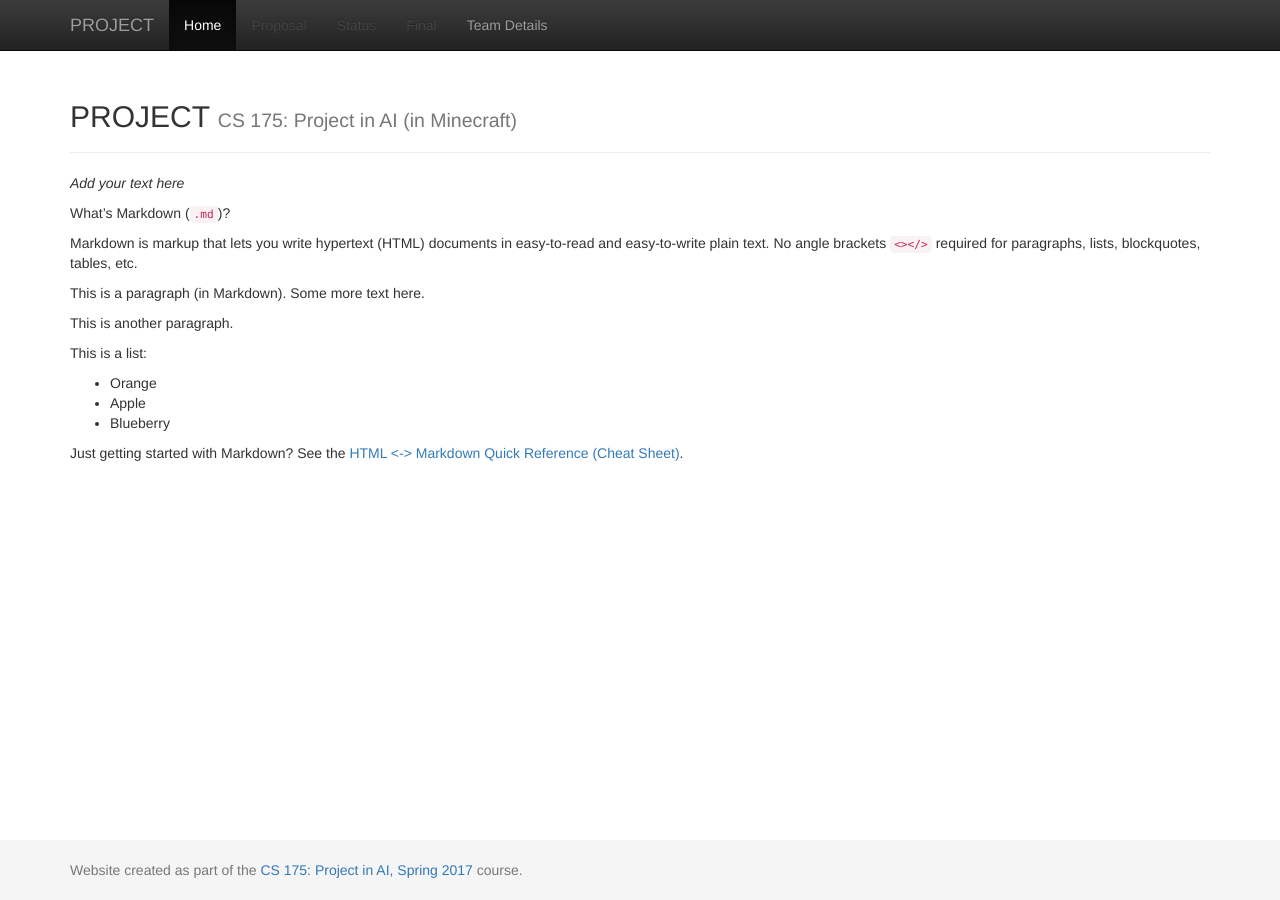
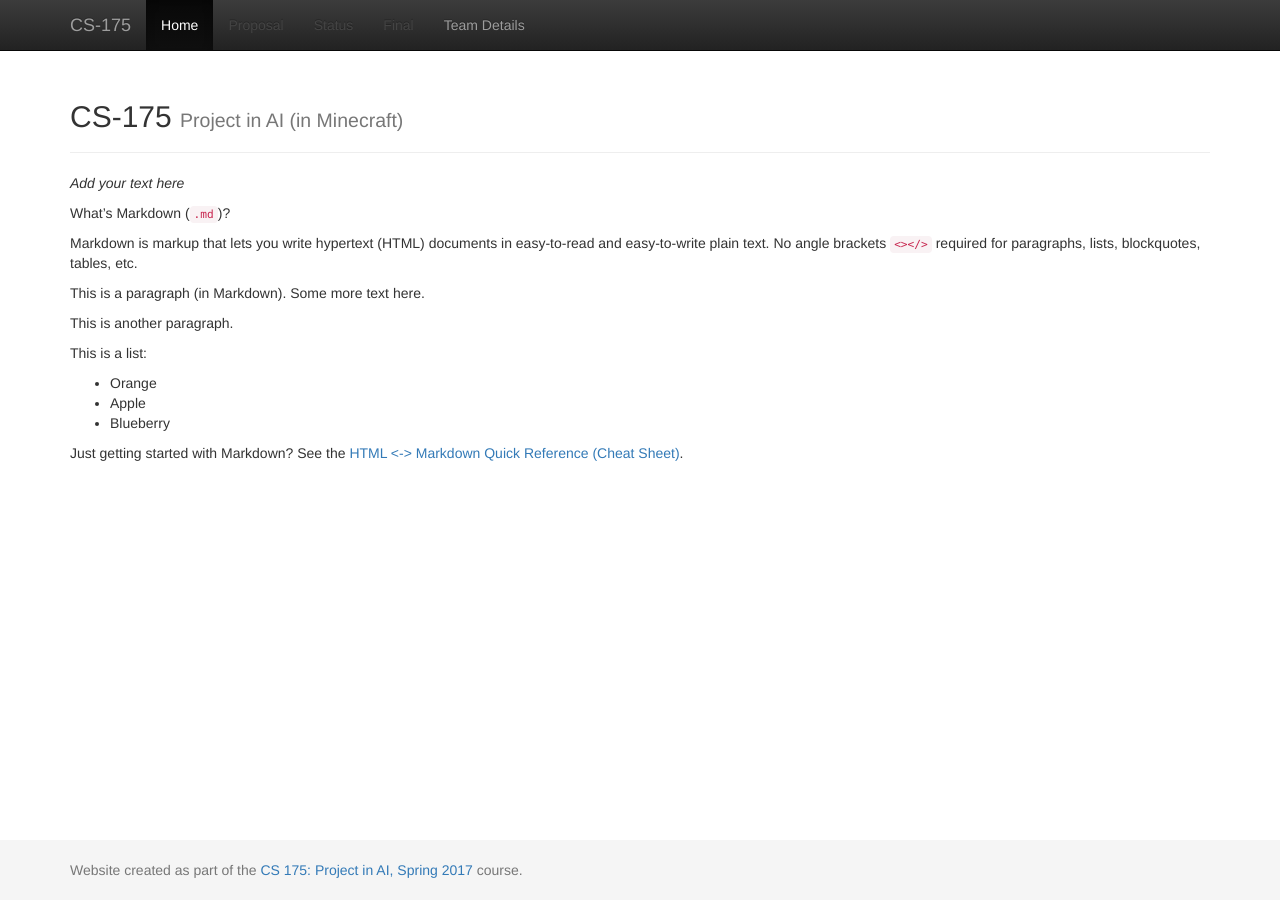
Before and after one commit to katmannn/The-Ground-is-Lava, a Jekyll site: the page built from docs/index.md, in a window 1280 px wide. Built offline with Jekyll 4.4.1, drawn with Linux system fonts in a browser that asks for light colours.

Commit message:
Update _config.yml

```diff
--- a/docs/_config.yml
+++ b/docs/_config.yml
@@ -1,8 +1,8 @@
 ###########
 # site.title
 
-title:    'PROJECT'
-subtitle: 'CS 175: Project in AI (in Minecraft)'
+title:    'CS-175'
+subtitle: 'Project in AI (in Minecraft)'
 
 
 #########################
```
